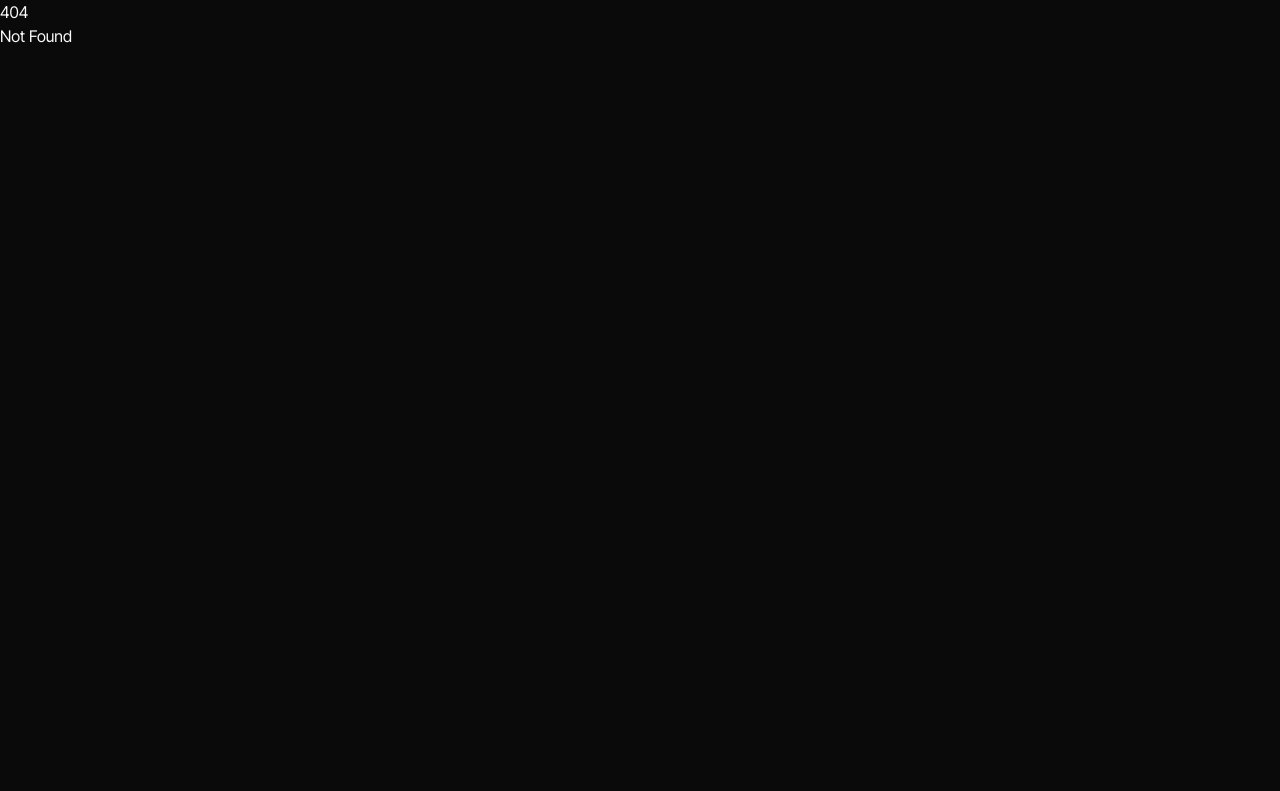
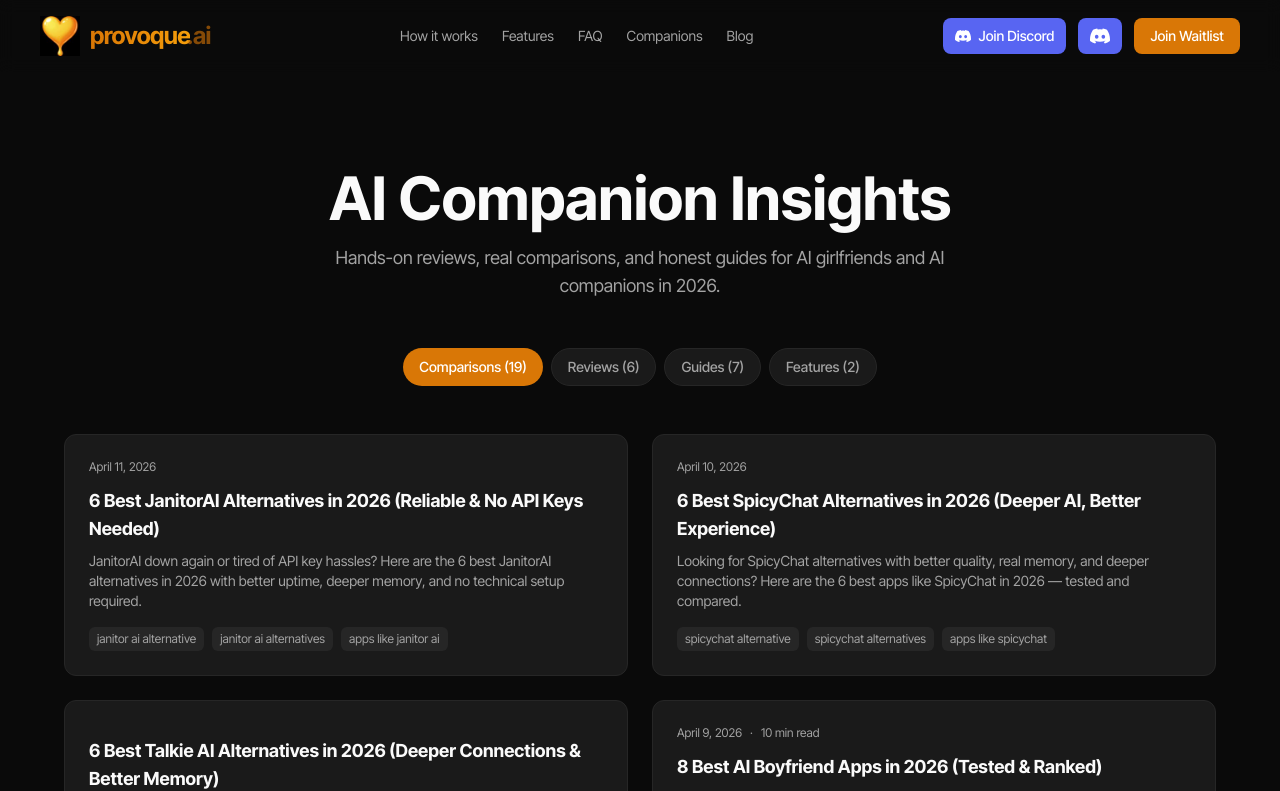
Before and after one commit to valaquer/lisbon, a SvelteKit app: page /blog in a window 1280 px wide. Before the commit this address had no page. Shown: the top 791 px of the page. Built offline with nearby package versions, Linux system fonts and the light colour scheme.

Commit message:
REQ-011: /blog page with categories and posts

```diff
--- /dev/null
+++ b/src/routes/blog/+page.svelte
@@ -0,0 +1,68 @@
+<script lang="ts">
+	import Header from '$lib/components/Header.svelte';
+	import Footer from '$lib/components/Footer.svelte';
+
+	let activeTab = $state('Comparisons');
+
+	const categories = [
+		{ name: 'Comparisons', count: 19 },
+		{ name: 'Reviews', count: 6 },
+		{ name: 'Guides', count: 7 },
+		{ name: 'Features', count: 2 }
+	];
+
+	const posts = [
+		{ cat: 'Comparisons', date: 'April 11, 2026', readTime: '', title: '6 Best JanitorAI Alternatives in 2026 (Reliable & No API Keys Needed)', desc: 'JanitorAI down again or tired of API key hassles? Here are the 6 best JanitorAI alternatives in 2026 with better uptime, deeper memory, and no technical setup required.', tags: ['janitor ai alternative', 'janitor ai alternatives', 'apps like janitor ai'] },
+		{ cat: 'Comparisons', date: 'April 10, 2026', readTime: '', title: '6 Best SpicyChat Alternatives in 2026 (Deeper AI, Better Experience)', desc: 'Looking for SpicyChat alternatives with better quality, real memory, and deeper connections? Here are the 6 best apps like SpicyChat in 2026 — tested and compared.', tags: ['spicychat alternative', 'spicychat alternatives', 'apps like spicychat'] },
+		{ cat: 'Comparisons', date: '', readTime: '', title: '6 Best Talkie AI Alternatives in 2026 (Deeper Connections & Better Memory)', desc: 'Looking for Talkie AI alternatives with more emotional depth, better memory, and fewer restrictions? Here are the 6 best apps like Talkie in 2026.', tags: ['talkie ai alternative', 'talkie ai alternatives', 'apps like talkie'] },
+		{ cat: 'Comparisons', date: 'April 9, 2026', readTime: '10 min read', title: '8 Best AI Boyfriend Apps in 2026 (Tested & Ranked)', desc: 'Looking for the best AI boyfriend app in 2026? We tested 8 top virtual boyfriend apps — including free options — and ranked them on memory, emotional depth, and conversation quality.', tags: ['ai boyfriend', 'ai boyfriend app', 'best ai boyfriend'] },
+	];
+</script>
+
+<Header />
+<main>
+	<section class="py-16 sm:py-24 px-4 sm:px-6 lg:px-8">
+		<div class="max-w-6xl mx-auto">
+			<div class="text-center mb-12">
+				<h1 class="text-3xl sm:text-5xl lg:text-6xl font-bold mb-4">AI Companion Insights</h1>
+				<p class="text-lg text-muted-foreground max-w-2xl mx-auto">Hands-on reviews, real comparisons, and honest guides for AI girlfriends and AI companions in 2026.</p>
+			</div>
+
+			<div class="flex flex-wrap justify-center gap-2 mb-12">
+				{#each categories as cat}
+					<button
+						class="px-4 py-2 rounded-full text-sm font-medium transition-colors {activeTab === cat.name ? 'bg-honey text-white' : 'bg-card text-muted-foreground hover:text-foreground border border-border'}"
+						onclick={() => activeTab = cat.name}
+					>
+						{cat.name} ({cat.count})
+					</button>
+				{/each}
+			</div>
+
+			<div class="grid md:grid-cols-2 gap-6">
+				{#each posts.filter(p => p.cat === activeTab) as post}
+					<article class="bg-card rounded-xl border border-border p-6 hover:shadow-lg transition-all">
+						<div class="flex items-center gap-2 text-xs text-muted-foreground mb-3">
+							{post.date}
+							{#if post.readTime}<span>·</span><span>{post.readTime}</span>{/if}
+						</div>
+						<h2 class="text-lg font-bold mb-2">{post.title}</h2>
+						<p class="text-sm text-muted-foreground mb-4">{post.desc}</p>
+						<div class="flex flex-wrap gap-2">
+							{#each post.tags as tag}
+								<span class="px-2 py-1 rounded-md text-xs bg-muted text-muted-foreground">{tag}</span>
+							{/each}
+						</div>
+					</article>
+				{/each}
+			</div>
+
+			<div class="text-center mt-16 py-12 border-t border-border">
+				<h3 class="text-xl sm:text-2xl font-bold mb-2">Ready to experience the best AI companion?</h3>
+				<p class="text-muted-foreground mb-6">Join 1,000+ on the provoque.ai waitlist — free, no card.</p>
+				<button class="inline-flex items-center gap-2 px-8 py-3 rounded-full text-base font-medium bg-honey text-white hover:bg-honey-dark transition-colors">Join the Waitlist</button>
+			</div>
+		</div>
+	</section>
+</main>
+<Footer />
```
